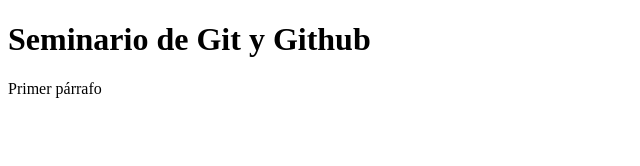
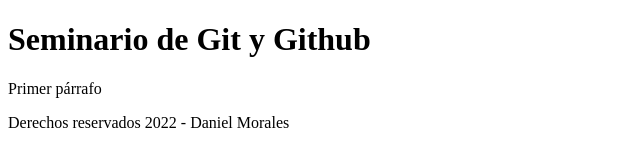
Before and after one commit to edamendez21/Seminario-Git-GitHub, a plain HTML site: page index.html in a window 1280 px wide. Shown: the whole page, without its empty margins (0-640 px from the left). Drawn offline with Linux system fonts and the light colour scheme.

Commit message:
Tercer commit en piepagina

```diff
--- a/index.html
+++ b/index.html
@@ -9,5 +9,7 @@
 <body>
     <h1>Seminario de Git y Github</h1>
     <p>Primer párrafo</p>
+
+    <footer>Derechos reservados 2022 - Daniel Morales</footer>
 </body>
 </html>
```
